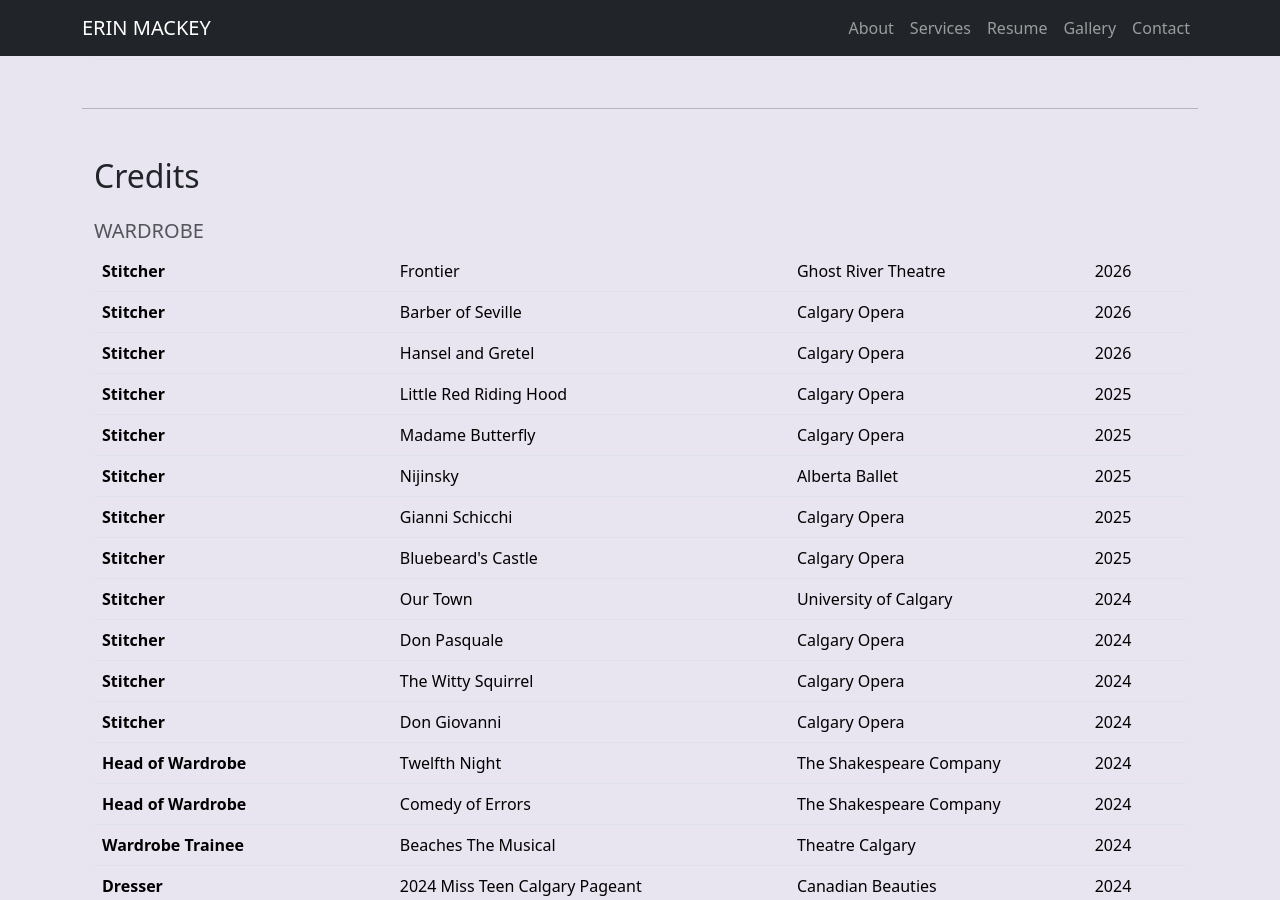
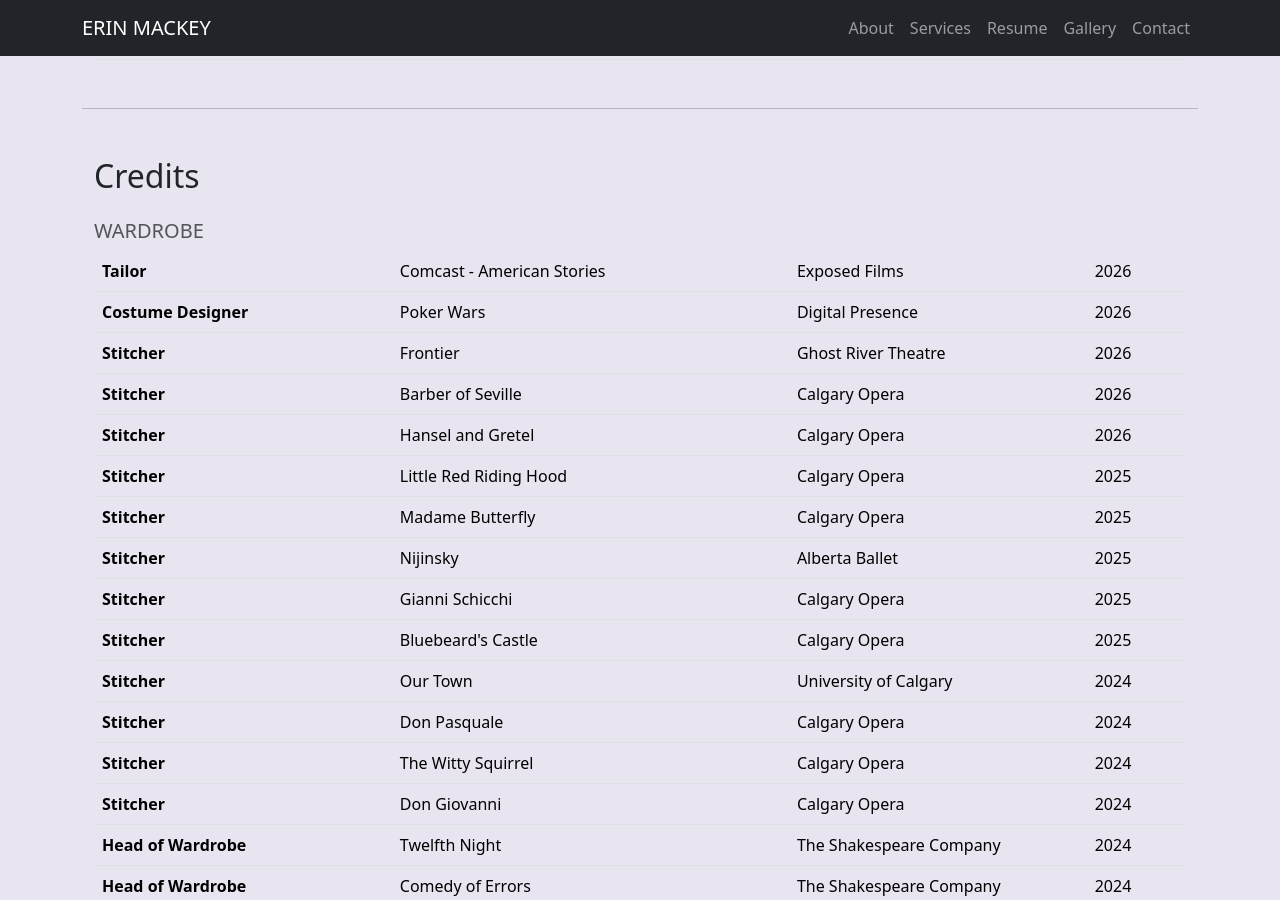
Before and after one commit to erinjmackey/costumes, a Jekyll site: the page built from resume.md, in a window 1280 px wide and 900 px high, scrolled down 1014 px. Built offline with Jekyll 4.4.1, drawn with Linux system fonts in a browser that asks for light colours; some of the changed text lies outside the part shown.

Commit message:
Update credits.yml

```diff
--- a/_data/credits.yml
+++ b/_data/credits.yml
@@ -259,6 +259,20 @@
     director:
     date: 2024-04-08
     location: Calgary, AB
+  - type: Wardrobe
+    title: Costume Designer
+    show: Poker Wars
+    company: Digital Presence
+    director:
+    date: 2026-05-21
+    location: Calgary, AB
+  - type: Wardrobe
+    title: Tailor
+    show: Comcast - American Stories
+    company: Exposed Films
+    director:
+    date: 2026-06-02
+    location: Calgary, AB
 - category: Art/Props
   credits:
   - type: Art/Props
@@ -337,6 +351,13 @@
     location: Calgary, AB
 - category: Tech
   credits:
+  - type: Tech
+    title: Stage Hand
+    show: Diljit Dosanjh
+    company: Saddledome
+    director:
+    date: 2026-04-29
+    location: Calgary, AB
   - type: Tech
     title: Stage Hand
     show: 2024 Miss Teen Calgary Pageant
```
